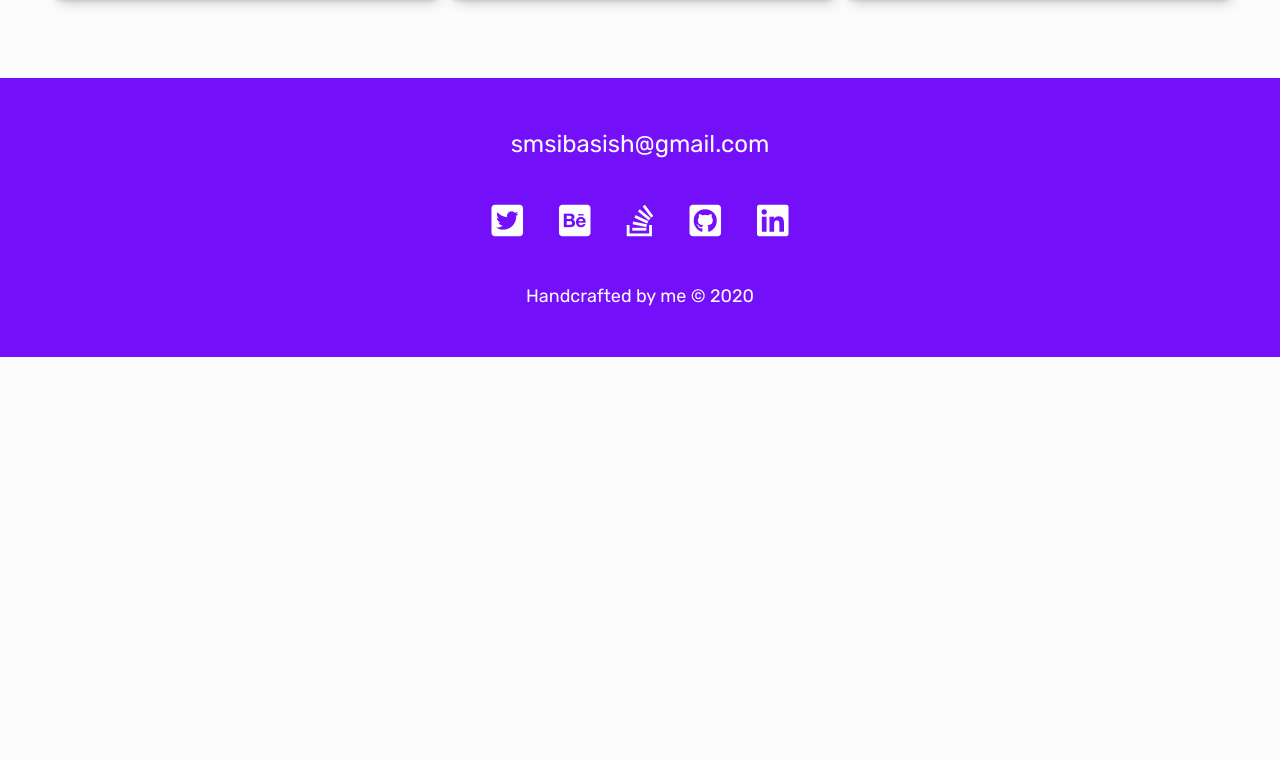
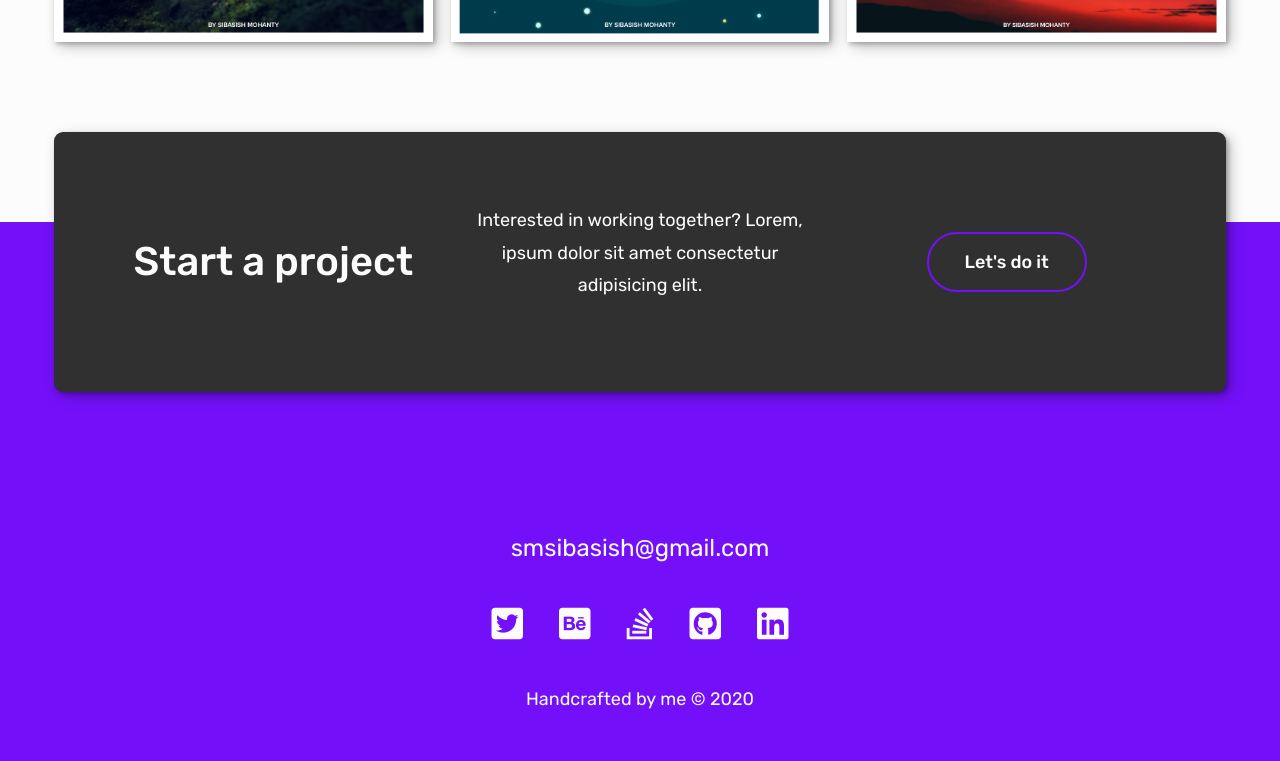
Before and after one commit to sibasishm/my-portfolio, a plain HTML site: page index.html in a window 1280 px wide. Shown: the part 1899-2660 px from the top of the page. Before the commit the page ends 2256 px from the top, so only its background shows below. Drawn offline with nearby package versions, Linux system fonts and the light colour scheme.

Commit message:
cta added

```diff
--- a/assets/stylesheets/style.css
+++ b/assets/stylesheets/style.css
@@ -65,13 +65,32 @@ a {
 }
 
 section {
-    padding: 3em 2em;
+    padding: 4em 2em;
 }
 
 @media(min-width: 900px) {
     section {
-        padding: 4.5em 3em;
+        padding: 5em 3em;
     }
+}
+
+.btn {
+    padding: 1em 2em;
+    font-weight: var(--fw-reg);
+    border: 2px solid transparent;
+    border-radius: 3em;
+    color: inherit;
+    cursor: pointer;
+}
+
+.btn--outline {
+    background-color: transparent;
+    border-color: var(--clr-accent);
+}
+
+.btn--outline:hover,
+.btn--outline:focus {
+    background-color: var(--clr-accent);
 }
 
 /* Typography */
@@ -167,7 +186,8 @@ header {
     font-weight: var(--fw-bold);
 }
 
-.nav__link:hover {
+.nav__link:hover,
+.nav__link:focus {
     text-decoration: underline;
 }
 
@@ -353,8 +373,47 @@ header {
     opacity: 0.25;
 }
 
+/* CTA */
+.cta {
+    background-color: var(--clr-accent);
+    color: var(--clr-light);
+    margin-top: 5em;
+    text-align: center;
+}
+
+.cta__container {
+    max-width: 1200px;
+    margin: 0 auto;
+    padding: 3em 2em;
+    margin-top: -10em;
+    background-color: var(--clr-dark);
+    box-shadow: var(--bs);
+    border-radius: 0.5em;
+    display: flex;
+    align-items: center;
+    justify-content: center;
+    flex-direction: column;
+}
+
+@media(min-width: 800px) {
+    .cta__container {
+        flex-direction: row;
+    }
+}
+
+.cta__content {
+    padding: 1em;
+    display: block;
+    flex-basis: 0;
+    flex-grow: 1;
+}
+
+.cta__content p {
+    margin-top: 0;
+}
+
 /* Footer */
-.footer {
+footer {
     background-color: var(--clr-accent);
     color: var(--clr-light);
     text-align: center;
@@ -379,6 +438,7 @@ header {
     opacity: 1;
 }
 
-.footer__link:hover {
+.footer__link:hover,
+.footer__link:focus {
     text-decoration: underline;
 }
--- a/index.html
+++ b/index.html
@@ -138,8 +138,26 @@
 			</div>
 		</section>
 
+		<!-- Call to action -->
+		<section class="cta" id="contact">
+			<div class="cta__container">
+				<div class="cta__content">
+					<h2>Start a project</h2>
+				</div>
+				<div class="cta__content">
+					<p>
+						Interested in working together? Lorem, ipsum dolor sit
+						amet consectetur adipisicing elit.
+					</p>
+				</div>
+				<div class="cta__content">
+					<button class="btn btn--outline">Let's do it</button>
+				</div>
+			</div>
+		</section>
+
 		<!-- Footer -->
-		<footer id="contact" class="footer">
+		<footer>
 			<a href="mailto:smsibasish@gmail.com" class="subtitle footer__link"
 				>smsibasish@gmail.com</a
 			>
```
